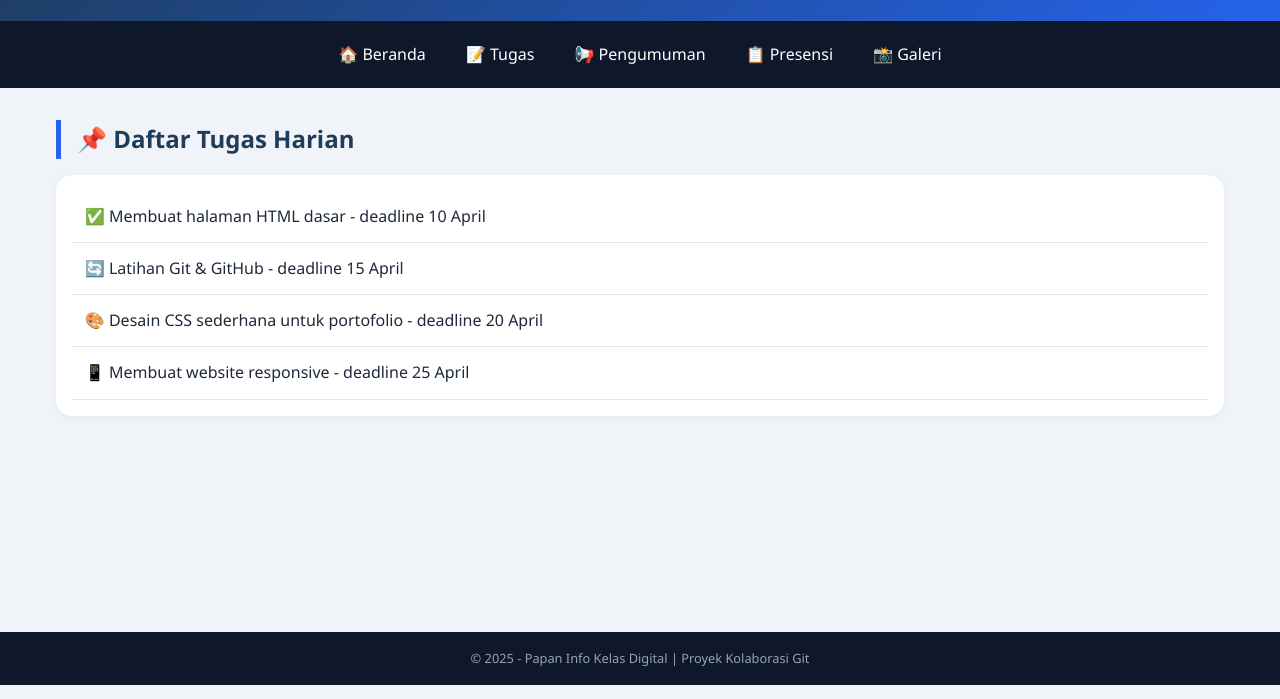
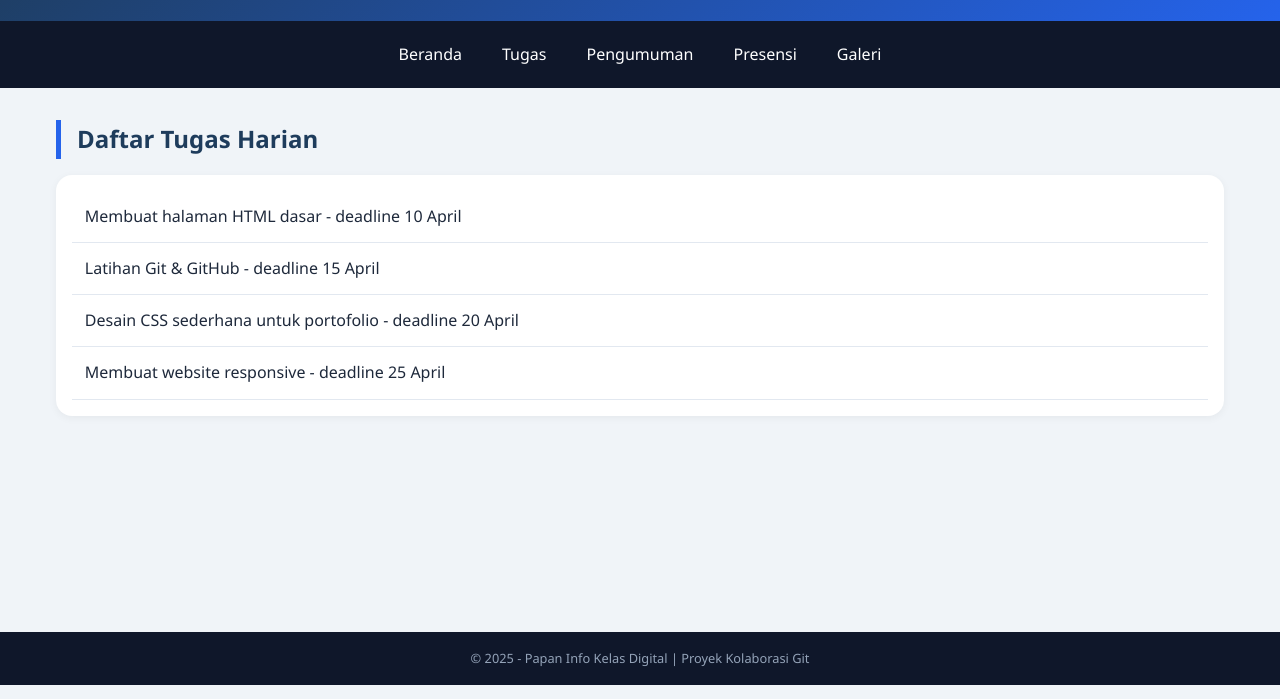
Before and after one commit to ThierryAkmal/Tim-Tian-Konglomerat, a plain HTML site: page tugas.html in a window 1280 px wide. Shown: the part 101-800 px from the top of the page. Drawn offline with Linux system fonts and the light colour scheme.

Commit message:
Update tugas.html

```diff
--- a/tugas.html
+++ b/tugas.html
@@ -8,23 +8,23 @@
 </head>
 <body>
     <header>
-        <h1>📋 Papan Info Kelas Digital</h1>
+        <h1>Papan Info Kelas Digital</h1>
         <p>Informasi tugas, pengumuman, presensi, dan galeri kegiatan</p>
     </header>
     <nav>
-        <a href="index.html">🏠 Beranda</a>
-        <a href="tugas.html">📝 Tugas</a>
-        <a href="pengumuman.html">📢 Pengumuman</a>
-        <a href="presensi.html">📋 Presensi</a>
-        <a href="galeri.html">📸 Galeri</a>
+        <a href="index.html">Beranda</a>
+        <a href="tugas.html">Tugas</a>
+        <a href="pengumuman.html">Pengumuman</a>
+        <a href="presensi.html">Presensi</a>
+        <a href="galeri.html">Galeri</a>
     </nav>
     <main>
-        <h2>📌 Daftar Tugas Harian</h2>
+        <h2>Daftar Tugas Harian</h2>
         <ul class="task-list">
-            <li>✅ Membuat halaman HTML dasar - deadline 10 April</li>
-            <li>🔄 Latihan Git & GitHub - deadline 15 April</li>
-            <li>🎨 Desain CSS sederhana untuk portofolio - deadline 20 April</li>
-            <li>📱 Membuat website responsive - deadline 25 April</li>
+            <li>Membuat halaman HTML dasar - deadline 10 April</li>
+            <li>Latihan Git & GitHub - deadline 15 April</li>
+            <li>Desain CSS sederhana untuk portofolio - deadline 20 April</li>
+            <li>Membuat website responsive - deadline 25 April</li>
         </ul>
     </main>
     <footer>
```
